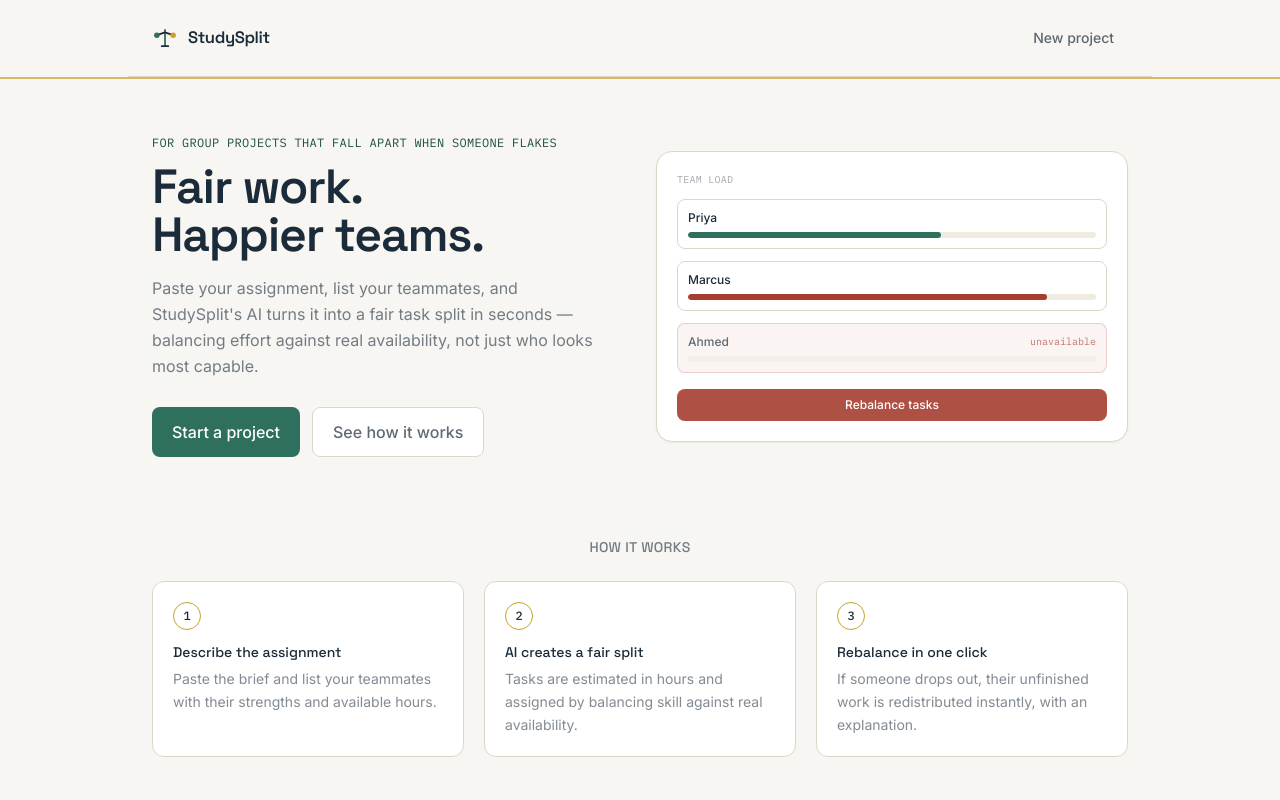
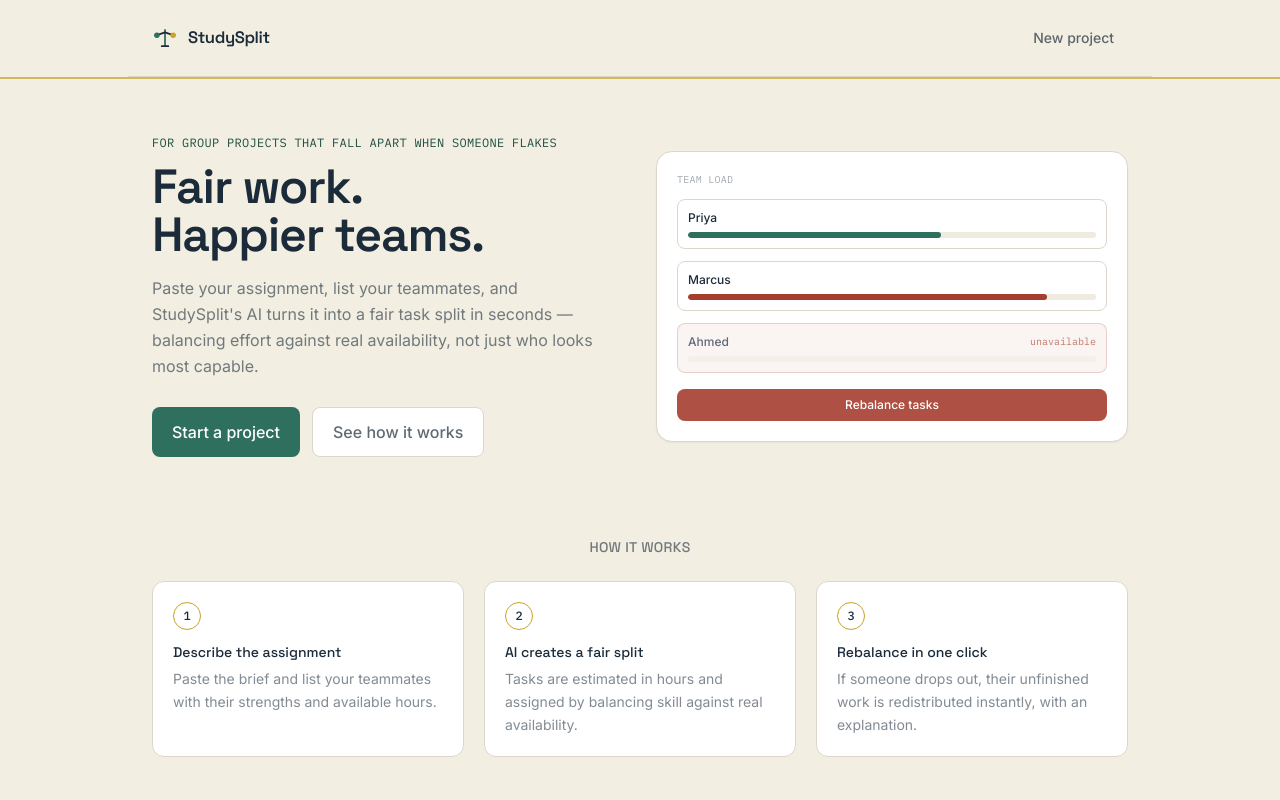
Before and after one commit to hayhamna/studysplit, a Next.js app: page / in a window 1280 px wide. Shown: the top 800 px of the page. Built offline with nearby package versions, Linux system fonts and the light colour scheme.

Commit message:
Deepen parchment background so it's visibly distinct from white cards (was reading as flat white)

```diff
--- a/app/globals.css
+++ b/app/globals.css
@@ -10,7 +10,7 @@
 
 * {
   scrollbar-width: thin;
-  scrollbar-color: #dcd7c9 #f7f6f2;
+  scrollbar-color: #dcd7c9 #f2eee1;
 }
 
 body {
--- a/tailwind.config.js
+++ b/tailwind.config.js
@@ -4,7 +4,7 @@ module.exports = {
   theme: {
     extend: {
       colors: {
-        paper: "#F7F6F2",
+        paper: "#F2EEE1",
         ink: "#1B2B3A",
         teal: {
           DEFAULT: "#2F6F5E",
```
Also changed, not shown: app/icon.svg.
